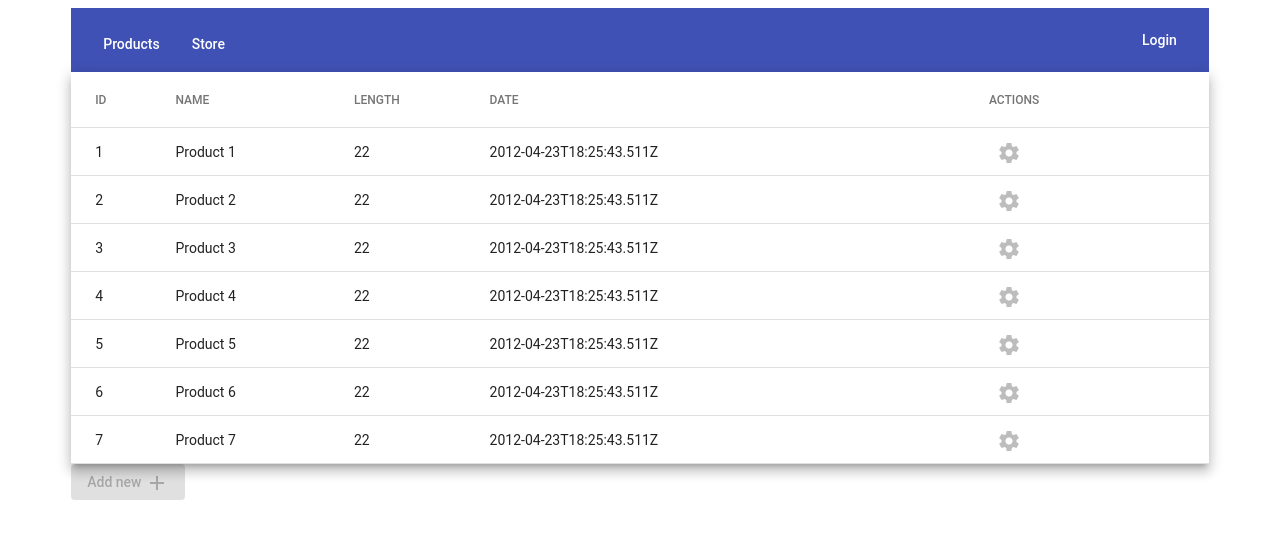
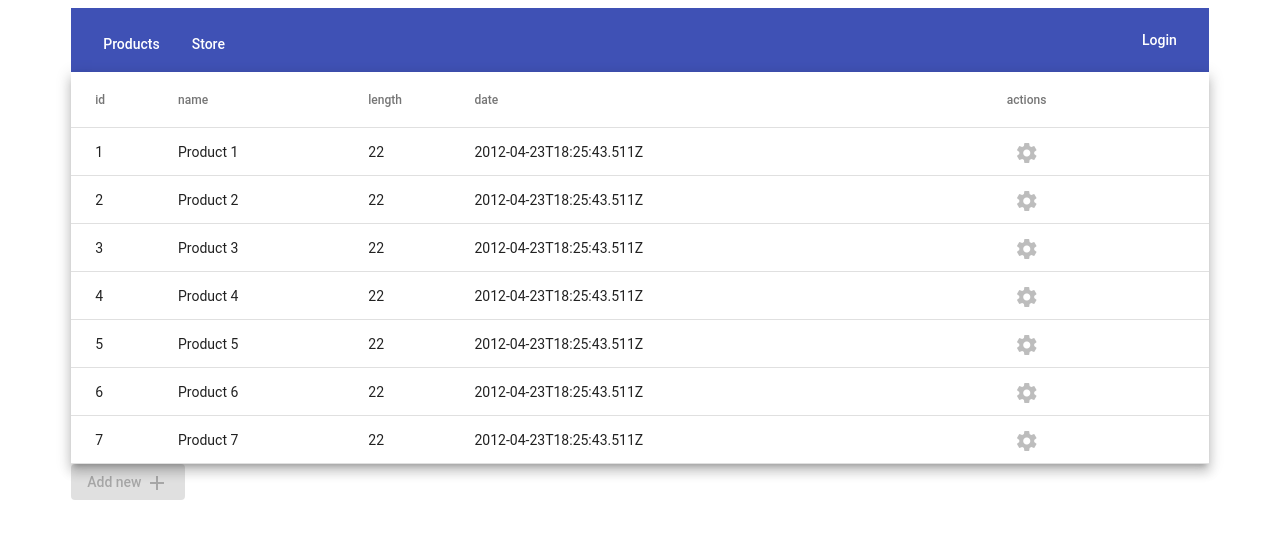
Before and after one commit to SanyiToth/warehouse, an Angular app: page / in a window 1280 px wide. Shown: the top 538 px of the page. Built offline with nearby package versions, Linux system fonts and the light colour scheme; data requests are answered from the project's data file.

Commit message:
small changes

```diff
--- a/src/app/shared/table-list/table-list.component.html
+++ b/src/app/shared/table-list/table-list.component.html
@@ -1,7 +1,7 @@
 <article>
   <table mat-table [dataSource]="data" class="mat-elevation-z8">
     <ng-container *ngFor="let item of displayedColumns" [matColumnDef]="item">
-      <th mat-header-cell *matHeaderCellDef>{{item | uppercase}}</th>
+      <th mat-header-cell *matHeaderCellDef>{{item}}</th>
       <td mat-cell *matCellDef="let element">
         <div class="btn-edit" *ngIf="item === 'actions';">
           <app-context-menu [element]="element" (deletedElement)="getDeletedElement($event)"></app-context-menu>
```
